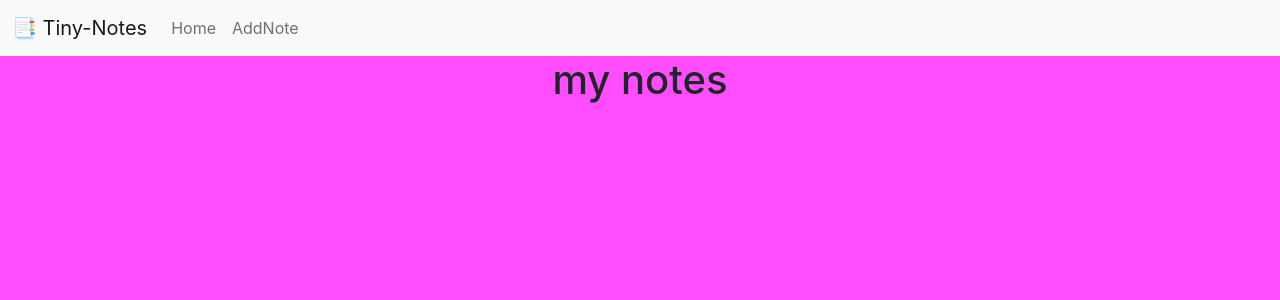
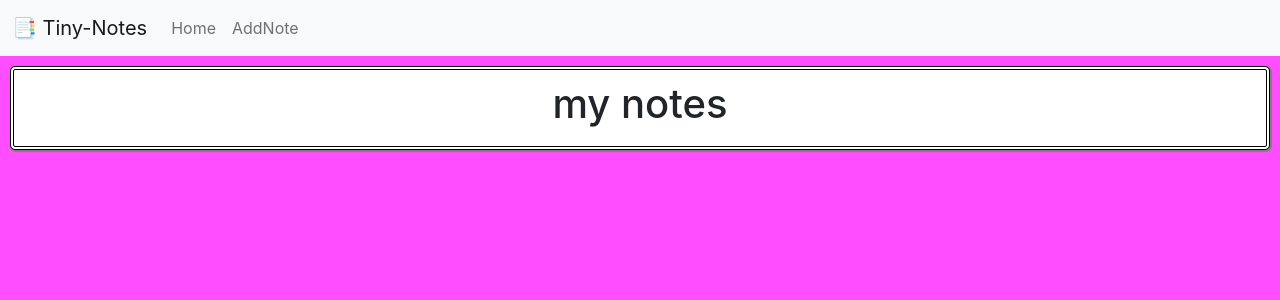
Before and after one commit to smitapatare1/Tiny-notes, a React (Create React App) app: page / in a window 1280 px wide. Shown: the top 300 px of the page. Built offline with nearby package versions, Linux system fonts and the light colour scheme.

Commit message:
title coding completed

```diff
--- a/src/views/Home/Home.css
+++ b/src/views/Home/Home.css
@@ -1,3 +1,14 @@
+
+.app-title-container{
+    border: 4px double black;
+    background-color:white;
+    padding: 10px;
+    margin: 10px;
+    border-radius: 5px;
+    margin-bottom: 20px;
+    box-shadow: 1px 1px 1px 1px gray;
+}
+
 .app-title{
     text-align: center;
 }
--- a/src/views/Home/Home.js
+++ b/src/views/Home/Home.js
@@ -1,32 +1,34 @@
-import React, {useState,useEffect} from "react";
+import React, { useState, useEffect } from "react";
 import "./Home.css"
 import NavBar from "./../../components/NavBar/NavBar";
 
-function Home(){
-    const [notes, setNotes]=useState([
+function Home() {
+    const [notes, setNotes] = useState([
 
         {
             title: "Note 1",
-            content : "this is the content of note 1"
+            content: "this is the content of note 1"
         },
         {
             title: "Note 2",
-            content : "this is the content of note 2"
+            content: "this is the content of note 2"
         },
         {
             title: "Note 3",
-            content : "this is the content of note 3"
+            content: "this is the content of note 3"
         },
         {
             title: "Note 4",
-            content : "this is the content of note 4"
+            content: "this is the content of note 4"
         }
     ]);
-    return(
-            <div>
-                <NavBar/>
-                <h1 className="app-title">my notes</h1>
+    return (
+        <div>
+            <NavBar />
+            <div  className="app-title-container">
+                <h1  className="app-title">my notes</h1>
             </div>
+        </div>
     )
 }
 export default Home
```
